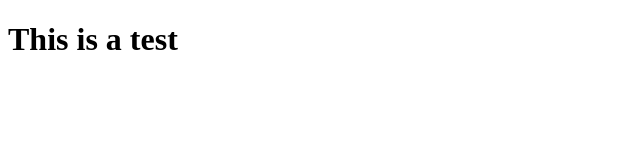
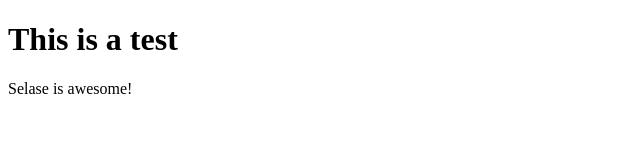
Before and after one commit to dselasea/test, a plain HTML site: page index.html in a window 1280 px wide. Shown: the whole page, without its empty margins (0-640 px from the left). Drawn offline with Linux system fonts and the light colour scheme.

Commit message:
Laud also did some

```diff
--- a/index.html
+++ b/index.html
@@ -8,5 +8,7 @@
 </head>
 <body>
     <h1>This is a test</h1>
+
+    <p>Selase is awesome!</p>
 </body>
 </html>
```
